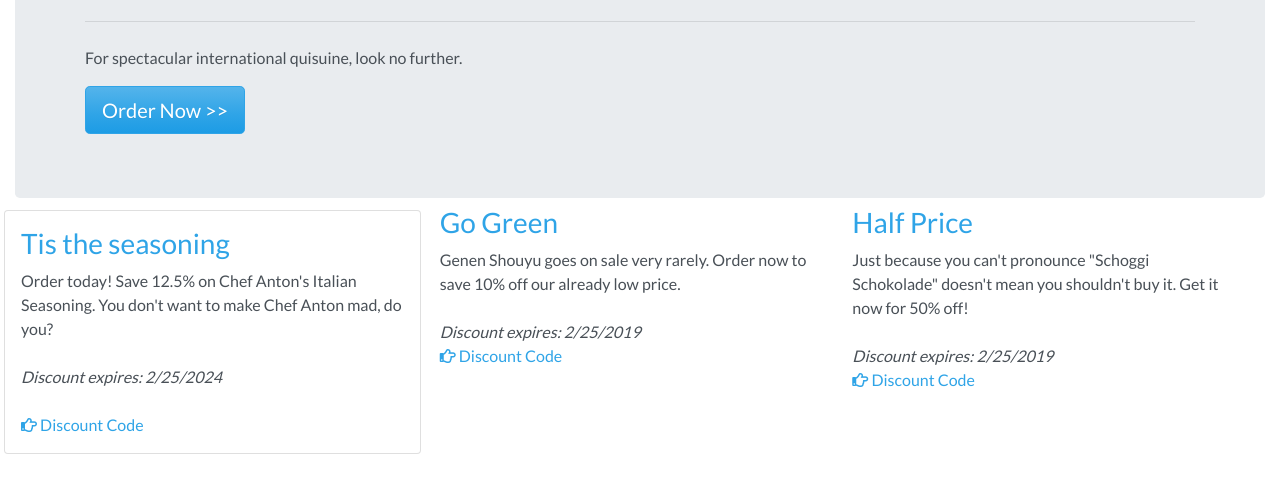
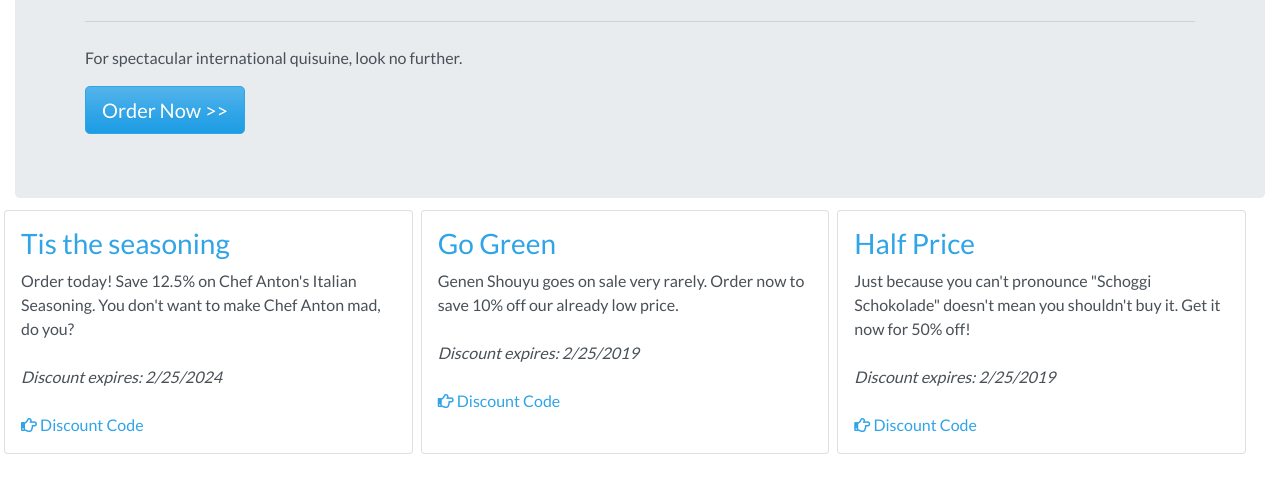
Before and after one commit to azwerlein/Assign-02-Grid, a plain HTML site: page index.html in a window 1280 px wide. Shown: the part 228-720 px from the top of the page. Drawn offline with nearby package versions, Linux system fonts and the light colour scheme.

Commit message:
Resize grid cards

```diff
--- a/index.html
+++ b/index.html
@@ -98,7 +98,7 @@
             <i>Discount expires: 2/25/2024</i><br />
             <a href="#" class="code" data-product="Chef Anton's Italian Seasoning" data-code="1234"><i class="far fa-hand-point-right"></i> Discount Code</a>
         </div>
-        <div class="col-md">
+        <div class="card col-md p-3 m-1">
             <h3>Go Green</h3>
             <div class="mb-4">
                 Genen Shouyu goes on sale very rarely.
@@ -107,7 +107,7 @@
             <i>Discount expires: 2/25/2019</i><br />
             <a href="#" class="code" data-product="Genen Shouyu" data-code="3367"><i class="far fa-hand-point-right"></i> Discount Code</a>
         </div>
-        <div class="col-md">
+        <div class="card col-md p-3 m-1">
             <h3>Half Price</h3>
             <div class="mb-4">
                 Just because you can't pronounce "Schoggi Schokolade" doesn't mean you shouldn't buy it.
```
